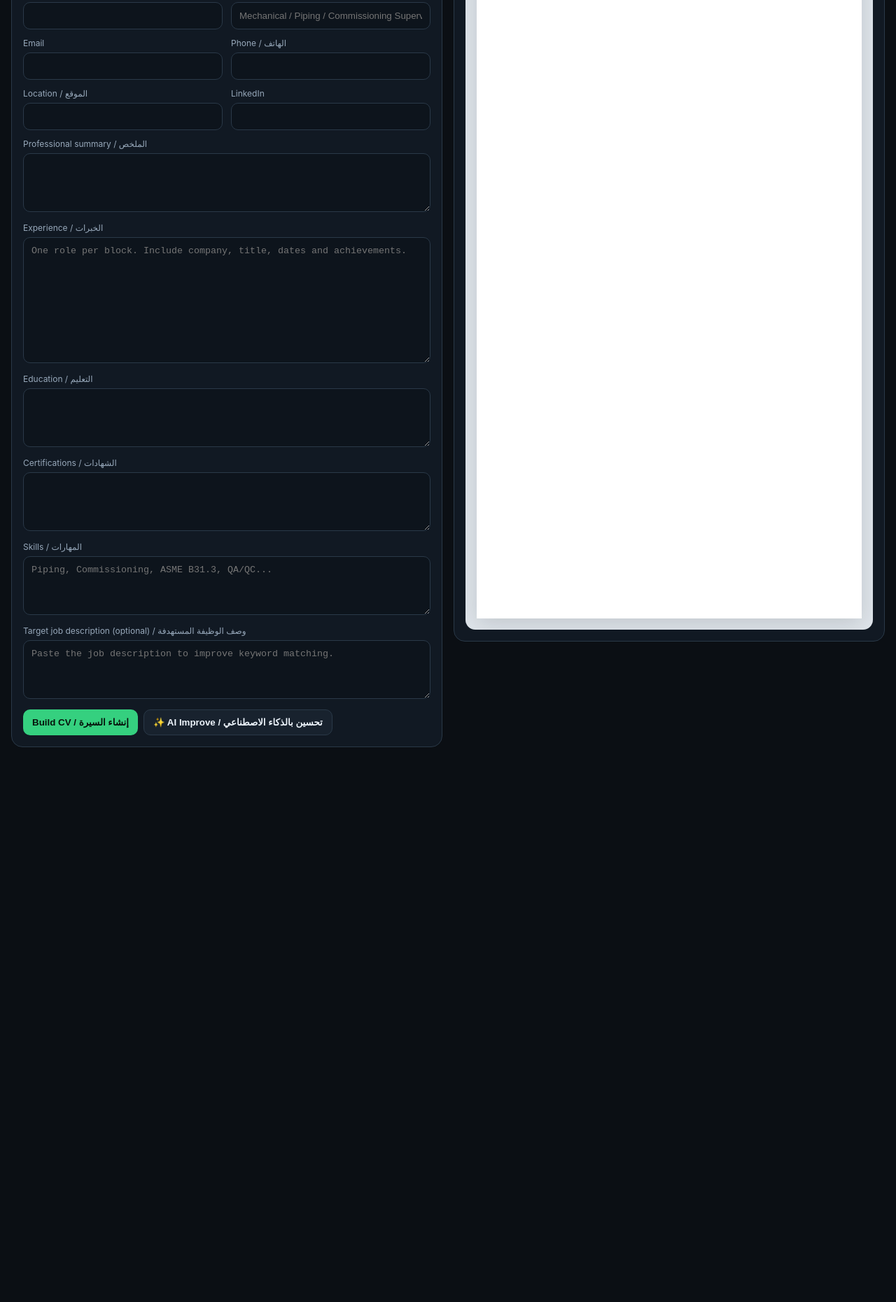
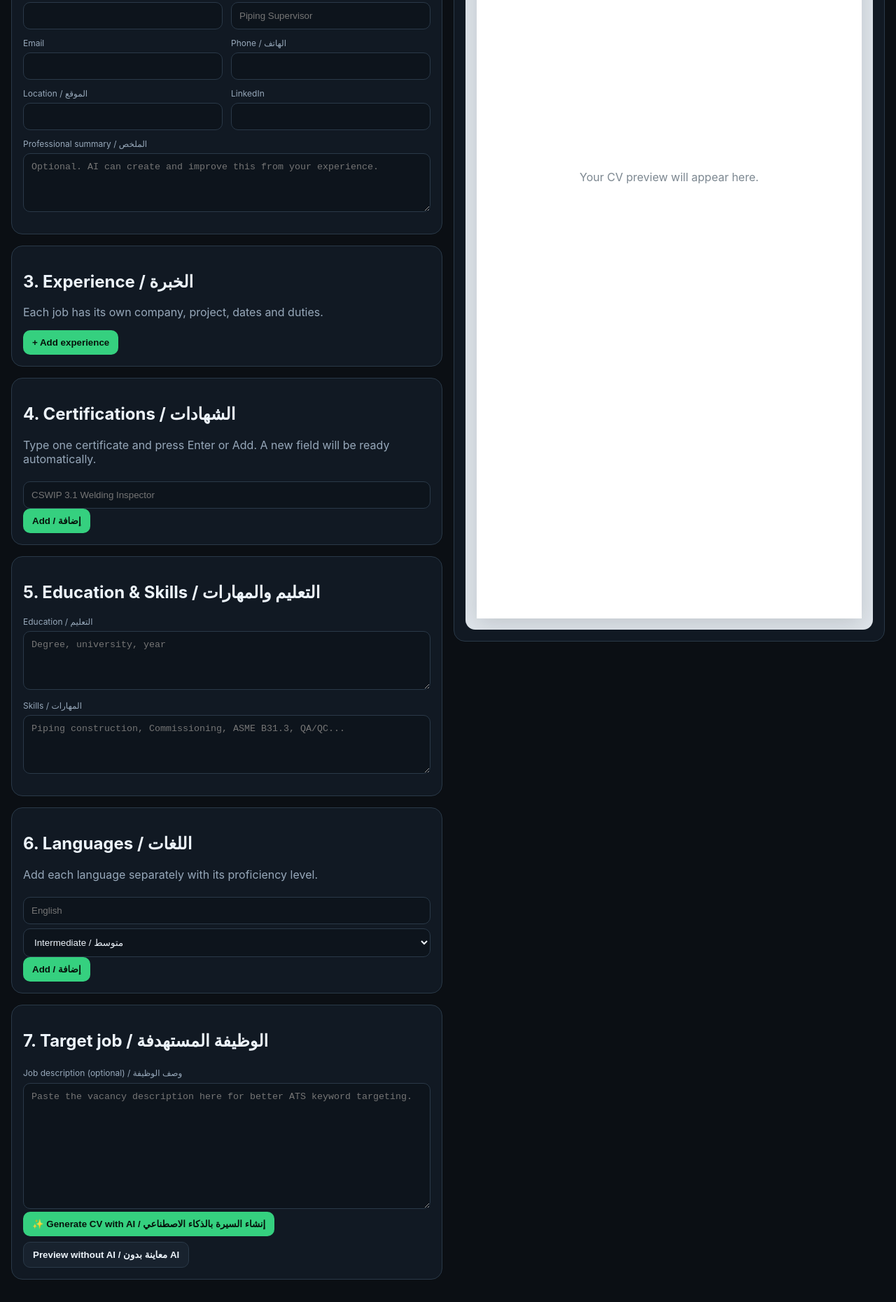
Before and after one commit to Malikalsaadi/sitepulse-iraq, a website: page sas.html in a window 1280 px wide. Shown: the part 895-2756 px from the top of the page at 70% size. Before the commit the page ends 1995 px from the top, so only its background shows below. Drawn offline with nearby package versions, Linux system fonts and the light colour scheme.

Commit message:
Redesign SAS with structured experience certifications and languages

```diff
--- a/sas.html
+++ b/sas.html
@@ -22,14 +22,14 @@
 <section class="sas-hero">
   <p class="kicker">SAS • SMART ATS STUDIO</p>
   <h1 id="heroTitle">Build a professional, ATS-friendly CV</h1>
-  <p class="muted" id="heroSub">Create a CV from scratch or upload your old CV, check readability, improve it with AI, and export a clean PDF.</p>
+  <p class="muted" id="heroSub">Add structured information, upload an old CV, get duty suggestions, generate polished wording with AI, and export a clean PDF.</p>
 </section>
 
 <section class="grid two sas-workspace">
   <div>
     <article class="card">
-      <h2 id="uploadTitle">1. Start from an old CV</h2>
-      <p class="muted" id="uploadHelp">Upload PDF, DOCX or TXT. SAS extracts text locally in your browser for the ATS check.</p>
+      <h2>1. Old CV / السيرة القديمة</h2>
+      <p class="muted">Upload PDF, DOCX or TXT. SAS extracts readable text locally in your browser.</p>
       <input id="cvFile" type="file" accept=".pdf,.docx,.txt,text/plain,application/pdf,application/vnd.openxmlformats-officedocument.wordprocessingml.document">
       <div class="toolbar" style="margin-top:12px">
         <button id="readCv">Read CV / قراءة السيرة</button>
@@ -37,48 +37,88 @@
       </div>
       <p id="fileStatus" class="notice" style="display:none;margin-top:12px"></p>
       <label class="full" style="display:block;margin-top:12px">Extracted CV text / النص المستخرج
-        <textarea id="importedText" class="sas-bigtext" placeholder="Your extracted CV text will appear here..."></textarea>
+        <textarea id="importedText" class="sas-bigtext" placeholder="Extracted text will appear here..."></textarea>
       </label>
     </article>
 
     <article class="card">
-      <h2 id="formTitle">2. Your CV information</h2>
+      <h2>2. Personal information / المعلومات الشخصية</h2>
       <div class="formgrid">
         <label>Full name / الاسم<input id="cvName"></label>
-        <label>Professional title / المسمى<input id="cvTitle" placeholder="Mechanical / Piping / Commissioning Supervisor"></label>
+        <label>Professional title / المسمى<input id="cvTitle" placeholder="Piping Supervisor"></label>
         <label>Email<input id="cvEmail" type="email"></label>
         <label>Phone / الهاتف<input id="cvPhone"></label>
         <label>Location / الموقع<input id="cvLocation"></label>
         <label>LinkedIn<input id="cvLinkedin"></label>
-        <label class="full">Professional summary / الملخص<textarea id="cvSummary"></textarea></label>
-        <label class="full">Experience / الخبرات<textarea id="cvExperience" class="sas-bigtext" placeholder="One role per block. Include company, title, dates and achievements."></textarea></label>
-        <label class="full">Education / التعليم<textarea id="cvEducation"></textarea></label>
-        <label class="full">Certifications / الشهادات<textarea id="cvCerts"></textarea></label>
-        <label class="full">Skills / المهارات<textarea id="cvSkills" placeholder="Piping, Commissioning, ASME B31.3, QA/QC..."></textarea></label>
-        <label class="full">Target job description (optional) / وصف الوظيفة المستهدفة<textarea id="jobDescription" placeholder="Paste the job description to improve keyword matching."></textarea></label>
+        <label class="full">Professional summary / الملخص<textarea id="cvSummary" placeholder="Optional. AI can create and improve this from your experience."></textarea></label>
       </div>
-      <div class="toolbar">
-        <button id="buildCv">Build CV / إنشاء السيرة</button>
-        <button class="secondary" id="aiImprove">✨ AI Improve / تحسين بالذكاء الاصطناعي</button>
+    </article>
+
+    <article class="card">
+      <div class="sas-section-head">
+        <div><h2>3. Experience / الخبرة</h2><p class="muted">Each job has its own company, project, dates and duties.</p></div>
+        <button id="addExperience" type="button">+ Add experience</button>
+      </div>
+      <div id="experienceList" class="sas-stack"></div>
+    </article>
+
+    <article class="card">
+      <h2>4. Certifications / الشهادات</h2>
+      <p class="muted">Type one certificate and press Enter or Add. A new field will be ready automatically.</p>
+      <div id="certList" class="sas-stack compact"></div>
+      <div class="sas-inline-add">
+        <input id="certInput" placeholder="CSWIP 3.1 Welding Inspector">
+        <button id="addCert" type="button">Add / إضافة</button>
+      </div>
+    </article>
+
+    <article class="card">
+      <h2>5. Education & Skills / التعليم والمهارات</h2>
+      <div class="formgrid">
+        <label class="full">Education / التعليم<textarea id="cvEducation" placeholder="Degree, university, year"></textarea></label>
+        <label class="full">Skills / المهارات<textarea id="cvSkills" placeholder="Piping construction, Commissioning, ASME B31.3, QA/QC..."></textarea></label>
+      </div>
+    </article>
+
+    <article class="card">
+      <h2>6. Languages / اللغات</h2>
+      <p class="muted">Add each language separately with its proficiency level.</p>
+      <div id="languageList" class="sas-stack compact"></div>
+      <div class="sas-language-add">
+        <input id="languageInput" placeholder="English">
+        <select id="languageLevel">
+          <option value="Native">Native / اللغة الأم</option>
+          <option value="Fluent">Fluent / طليق</option>
+          <option value="Professional">Professional / مهني</option>
+          <option value="Intermediate" selected>Intermediate / متوسط</option>
+          <option value="Basic">Basic / أساسي</option>
+        </select>
+        <button id="addLanguage" type="button">Add / إضافة</button>
+      </div>
+    </article>
+
+    <article class="card">
+      <h2>7. Target job / الوظيفة المستهدفة</h2>
+      <label class="full">Job description (optional) / وصف الوظيفة
+        <textarea id="jobDescription" class="sas-bigtext" placeholder="Paste the vacancy description here for better ATS keyword targeting."></textarea>
+      </label>
+      <div class="toolbar sas-generate-actions">
+        <button id="generateCv" class="sas-ai-primary">✨ Generate CV with AI / إنشاء السيرة بالذكاء الاصطناعي</button>
+        <button id="buildCv" class="secondary">Preview without AI / معاينة بدون AI</button>
       </div>
       <p id="aiStatus" class="notice" style="display:none;margin-top:12px"></p>
     </article>
   </div>
 
   <div>
-    <article class="card">
+    <article class="card sas-sticky">
       <div class="sas-score-head">
-        <div>
-          <p class="kicker">ATS READABILITY CHECK</p>
-          <h2 id="atsTitle">ATS Check</h2>
-        </div>
+        <div><p class="kicker">ATS READABILITY CHECK</p><h2>ATS Check</h2></div>
         <div class="sas-score"><strong id="atsScore">—</strong><span>/100</span></div>
       </div>
-      <div class="toolbar">
-        <button id="runAts">Run ATS Check / فحص ATS</button>
-      </div>
-      <p class="muted sas-disclaimer">Heuristic check only. No score can guarantee acceptance by every employer or ATS.</p>
-      <div id="atsResults" class="sas-results"><p class="muted">Upload a CV or fill your information, then run the check.</p></div>
+      <div class="toolbar"><button id="runAts">Run ATS Check / فحص ATS</button></div>
+      <p class="muted sas-disclaimer">Heuristic guidance only. ATS systems differ between employers.</p>
+      <div id="atsResults" class="sas-results"><p class="muted">Add information, then run the check.</p></div>
     </article>
 
     <article class="card">
@@ -87,16 +127,13 @@
         <button class="secondary" id="copyCv">Copy text</button>
       </div>
       <div class="sas-preview-wrap">
-        <article id="cvPreview" class="sas-paper">
-          <div class="sas-empty">Your professional CV preview will appear here.</div>
-        </article>
+        <article id="cvPreview" class="sas-paper"><div class="sas-empty">Your CV preview will appear here.</div></article>
       </div>
     </article>
   </div>
 </section>
 </main>
 
-<script src="https://cdnjs.cloudflare.com/ajax/libs/pdf.js/4.10.38/pdf.min.mjs" type="module" id="pdfjsModule"></script>
 <script src="https://cdn.jsdelivr.net/npm/mammoth@1.8.0/mammoth.browser.min.js"></script>
 <script src="sas.js"></script>
 </body></html>
```
